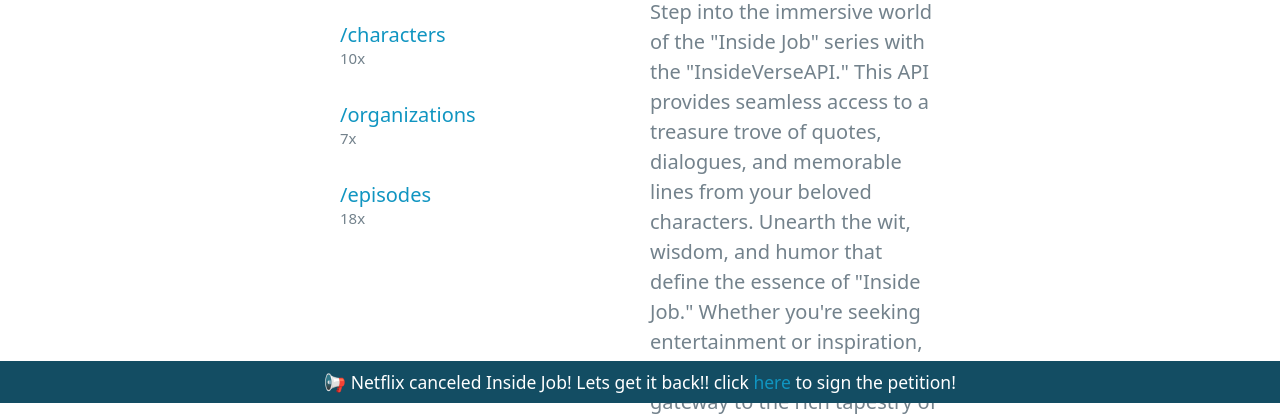
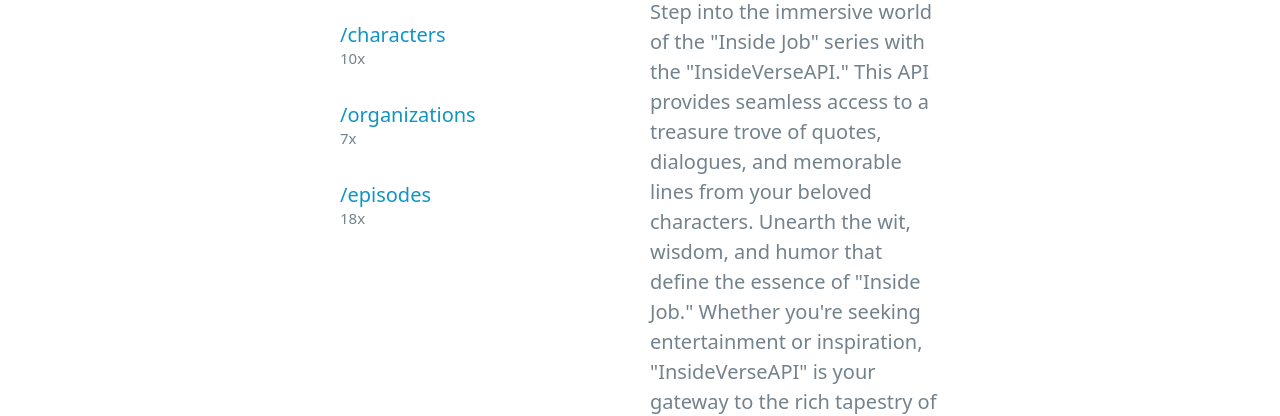
Before and after one commit to benoitpetit/inside-verse-api, a website: page public/index.html in a window 1280 px wide. Shown: the part 397-813 px from the top of the page. Drawn offline with nearby package versions, Linux system fonts and the light colour scheme.

Commit message:
rm banner

```diff
--- a/public/index.html
+++ b/public/index.html
@@ -40,9 +40,6 @@
     <link rel="stylesheet" href="style.css" />
   </head>
   <body>
-    <div class="info-banner">
-      <small>📢 Netflix canceled Inside Job! Lets get it back!! click <a href="https://www.change.org/p/save-inside-job-475c1e2a-0b23-4de2-a8af-b796531ebf43">here</a> to sign the petition!</small>
-    </div>
     <div class="content_api">
       <header>
         <div class="container-fluid">
```
